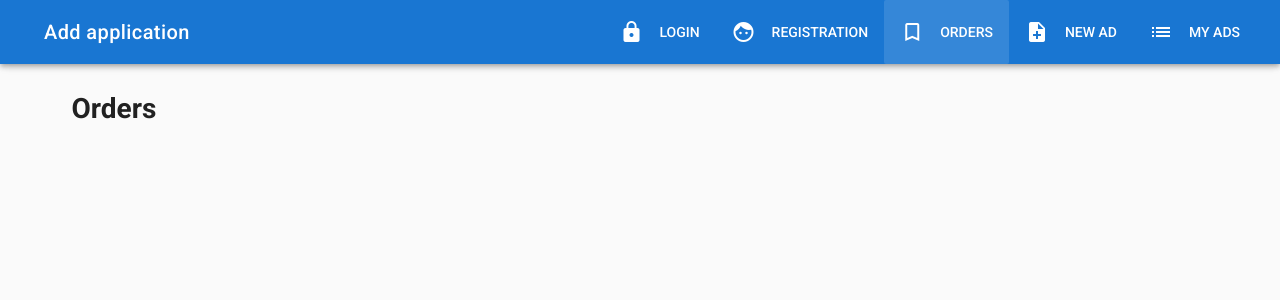
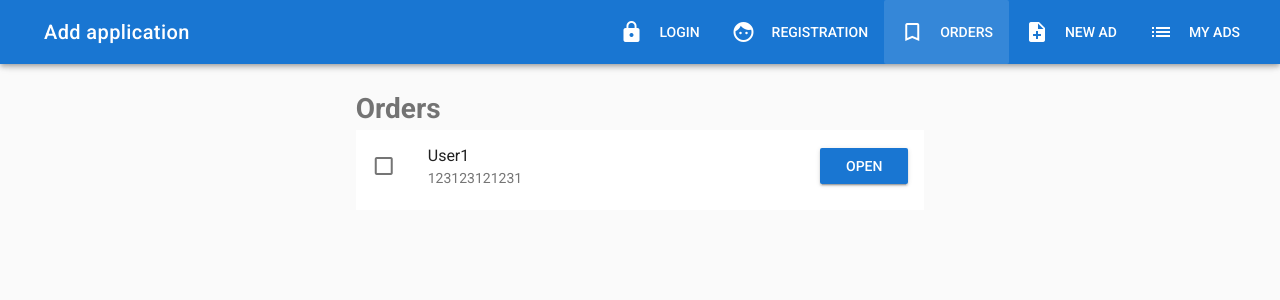
Before and after one commit to Korobeynik/vue-app, a Vue app: page /orders in a window 1280 px wide. Shown: the top 300 px of the page. Built offline with nearby package versions, Linux system fonts and the light colour scheme.

Commit message:
Add orders page

```diff
--- a/src/components/User/Orders.vue
+++ b/src/components/User/Orders.vue
@@ -1,8 +1,34 @@
 <template>
     <v-container>
         <v-layout row>
-            <v-flex xs12>
-                <h1>Orders</h1>
+            <v-flex xs12 sm6 offset-sm3>
+                <h1 class="text--secondary ">Orders</h1>
+                <v-list
+                    subheader
+                    two-line
+                >
+                    <v-list-tile
+                        v-for="order in orders"
+                        :key="order.id"
+                    >
+                        <v-list-tile-action>
+                            <v-checkbox
+                                color="success"
+                                :input-value="order.done"
+                                @change="markDone(order)"
+                            ></v-checkbox>
+                        </v-list-tile-action>
+                        <v-list-tile-content>
+                            <v-list-tile-title>{{order.name}}</v-list-tile-title>
+                            <v-list-tile-sub-title>{{order.phone}}</v-list-tile-sub-title>
+                        </v-list-tile-content>
+                        <v-list-tile-action>
+                            <v-btn
+                                :to="'/ad/' + order.adId"
+                                class="primary">Open</v-btn>
+                        </v-list-tile-action>
+                    </v-list-tile>
+                </v-list>
             </v-flex>
         </v-layout>
     </v-container>
@@ -10,6 +36,24 @@
 
 <script>
 export default {
+     data () {
+         return {
+             orders : [
+                 {
+                     id: '1',
+                     name: 'User1',
+                     phone: '123123121231',
+                     adId: '333',
+                     done: false
+                 }
+             ]
+         }
+     },
 
+     methods: {
+         markDone (order) {
+             order.done = true
+         }
+     }
 }
 </script>
```
